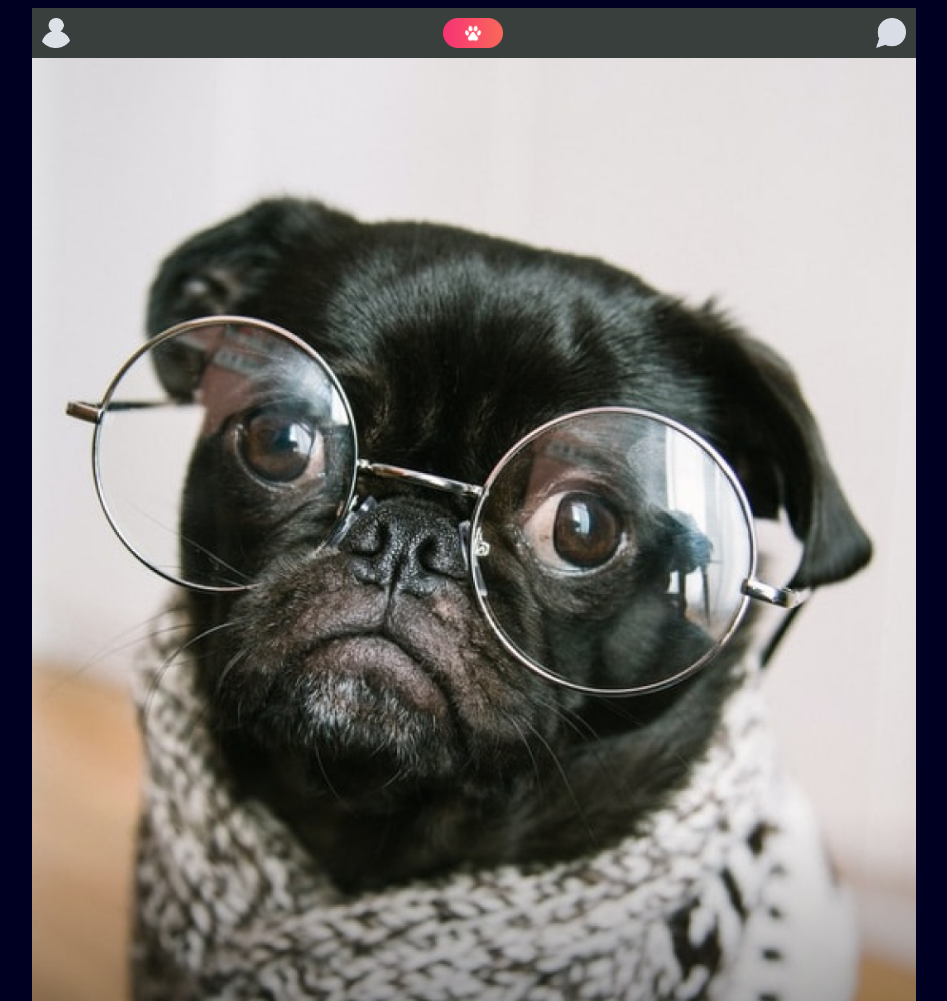
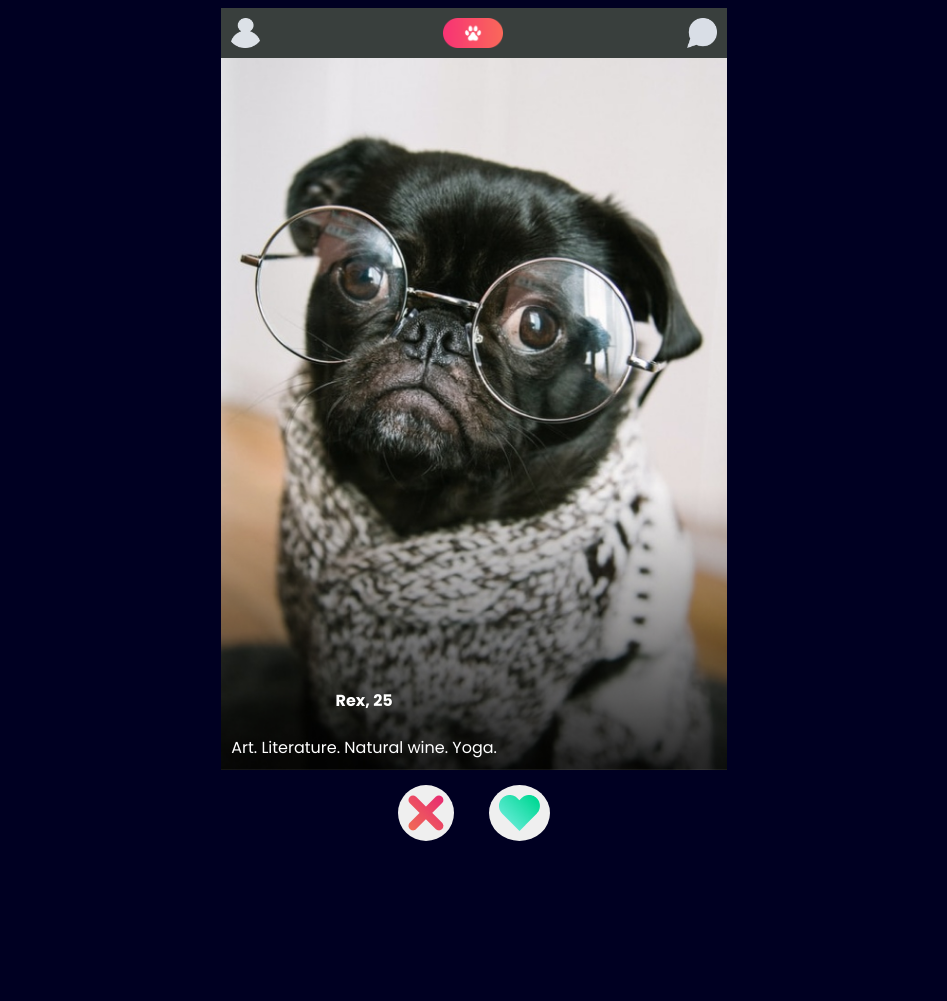
Before and after one commit to lalomax/tinDog, a plain HTML site: page index.html in a window 1280 px wide. Shown: the top 1001 px of the page, without its empty margins (166-1113 px from the left). After the commit the page ends 864 px from the top, so only its background shows below. Drawn offline with Linux system fonts and the light colour scheme.

Commit message:
Update index.css

```diff
--- a/index.css
+++ b/index.css
@@ -13,7 +13,7 @@ body {
 #card {
   margin: 0 auto;
   position: relative;
-  width: 70%;
+  width: 40%;
 }
 
 .dog-info {
@@ -50,7 +50,7 @@ button {
 
 header{
   display: flex;
-  width: 70%;
+  width: 40%;
   margin: 0 auto;
   justify-content: space-between;
   align-items: center;
```
